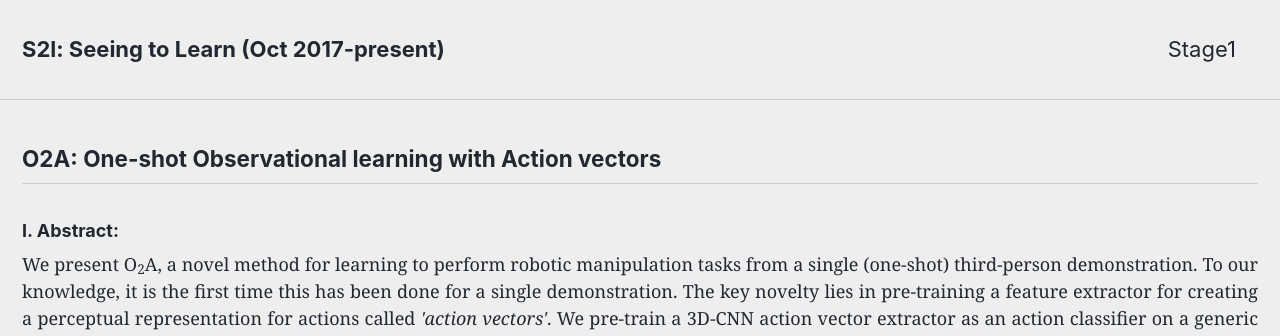
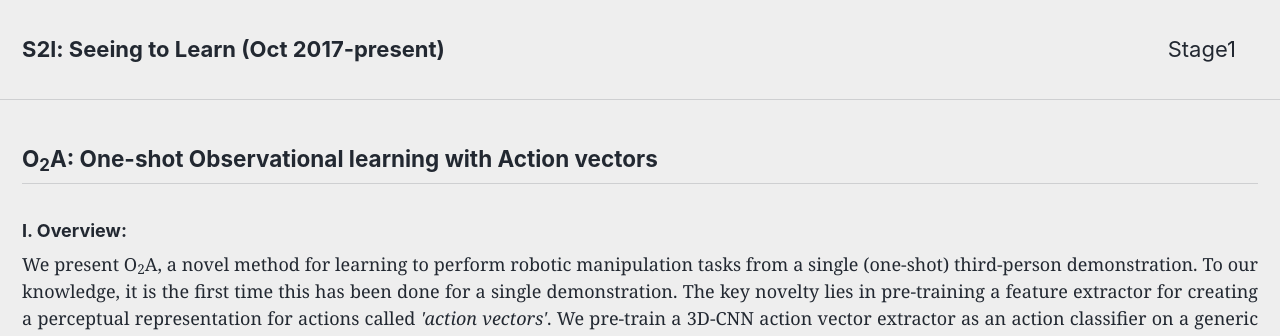
Before and after one commit to leopauly/s2l, a Jekyll site: the page built from _pages/stage1.md, in a window 1280 px wide and 900 px high. Shown: the top 336 px of the window. Built offline with Jekyll 4.4.1, drawn with Linux system fonts in a browser that asks for light colours.

Commit message:
Update stage1.md

```diff
--- a/_pages/stage1.md
+++ b/_pages/stage1.md
@@ -8,11 +8,11 @@ comments:
 <!--- ---------------------------------------------------------------------------------------- ---->
 <!--- ---------------------------------------------------------------------------------------- ---->
 <font face="Georgia" size="4">
-<p style="text-align:center"><h2> O2A: One-shot Observational learning with Action vectors </h2></p>
+<p style="text-align:center"><h2> O<sub>2</sub>A: One-shot Observational learning with Action vectors </h2></p>
 </font>
 
 <font face="Georgia" size="4">
-<h3><b>I. Abstract: </b> </h3>
+<h3><b>I. Overview: </b> </h3>
 <p align="justify">
 
 We present O<sub>2</sub>A, a novel method for learning to perform robotic manipulation tasks from a single (one-shot) third-person demonstration. To our knowledge, it is the first time this has been done for a single demonstration. The key novelty lies in pre-training a feature extractor for creating a perceptual representation for actions called <i>'action vectors'</i>. We pre-train a 3D-CNN action vector extractor as an action classifier on a generic action dataset.  The action vectors from the observed third-person demonstration and trial robot executions are used to generate rewards for reinforcement learning of the demonstrated task. We report on experiment in simulation and on a real robot, with changes in viewpoint of observation, properties of the objects involved, scene background and morphology of the manipulator between the demonstration and the learning domains. O<sub>2</sub>A outperforms the baseline approaches under different domain shifts and has comparable performance with Oracle.
```
